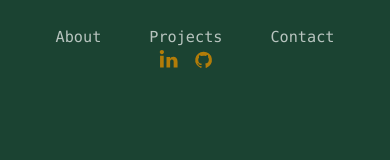
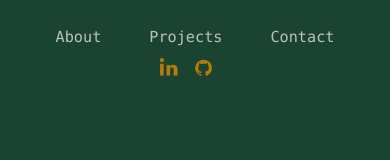
Before and after one commit to Brigghin/personal-aks-platform, a Vue app in the folder app/: page / in a window 390 px wide. Shown: the top 160 px of the page. Built offline with nearby package versions, Linux system fonts and the light colour scheme.

Commit message:
Changed nav logo spacing

```diff
--- a/app/src/components/Navbar.vue
+++ b/app/src/components/Navbar.vue
@@ -133,7 +133,7 @@
     top: 100%;
     transform: translateX(-65%);
     position: absolute;
-    margin-top: 0.75rem;
+    margin-top: 1.25rem;
   }
 }
 </style>
```
